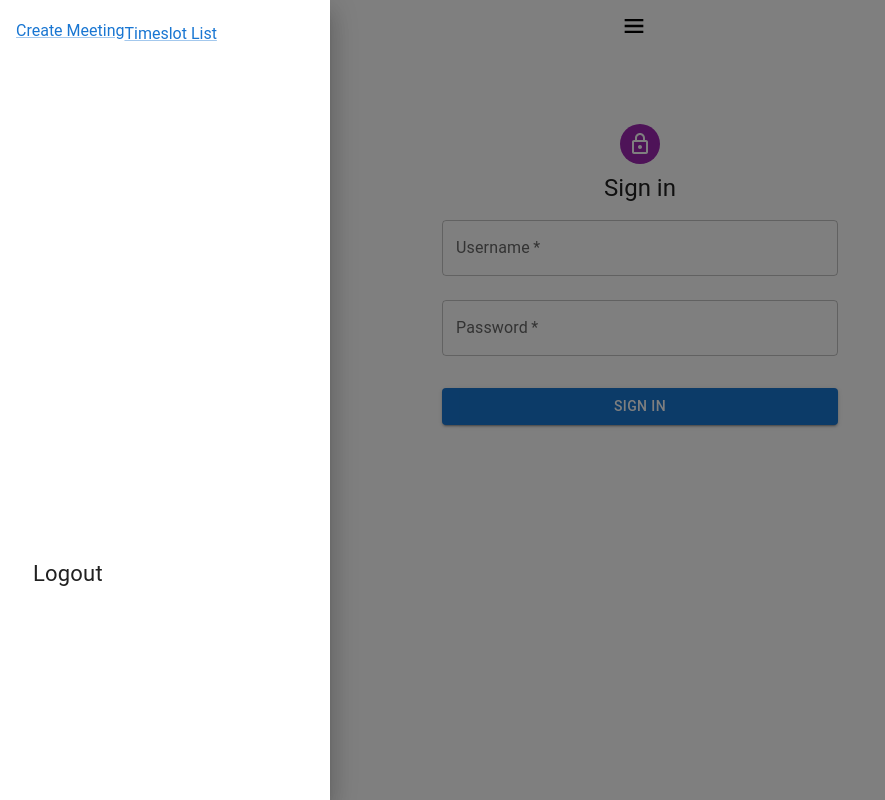
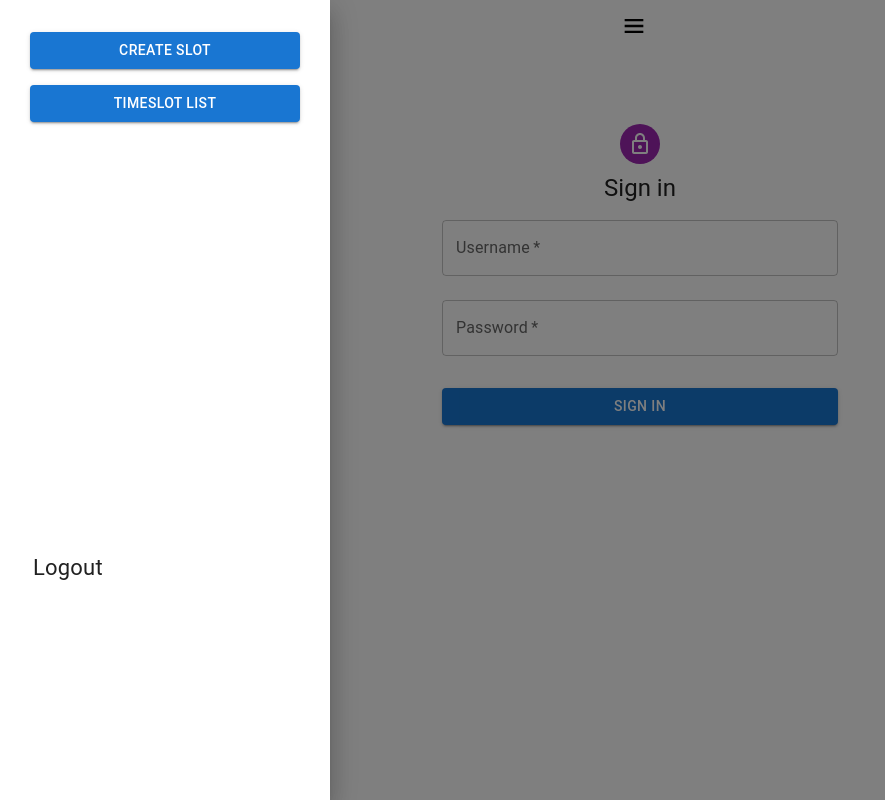
Before and after one commit to sonalib-a4/reservation_time_picker, a React (Create React App) app: page / in a window 1280 px wide. Both pictures are taken after a click on the button "Menu". Shown: the whole page, without its empty margins (0-885 px from the left). Built offline with nearby package versions, Linux system fonts and the light colour scheme.

Commit message:
SideBar buttons added

```diff
--- a/src/App.tsx
+++ b/src/App.tsx
@@ -6,6 +6,7 @@ import { Route, BrowserRouter as Router, Routes } from "react-router-dom";
 import { BrowserStorageService } from "./services/browser_storage_service";
 import { Workspace } from "./containers/Layouts/workspace";
 import Sidebar from "./containers/Components/Sidebar";
+import TimeSlot from "./containers/Layouts/TimeSlot";
 function App() {
   const loggedInUsername = BrowserStorageService.get("username");
   const loggedInUserRole = BrowserStorageService.get("role");
@@ -19,7 +20,7 @@ function App() {
             path="/"
             element={loggedInUsername === "admin" ? <Workspace /> : <Login />}
           />
-          <Route path="/workspace" element={<Workspace />} />
+          <Route path="/timeslot" element={<TimeSlot />} />
         </Routes>
       </Router>
     </div>
--- a/src/containers/Components/Sidebar.tsx
+++ b/src/containers/Components/Sidebar.tsx
@@ -1,4 +1,11 @@
-import { Box, Drawer, IconButton, Link, Typography } from "@mui/material";
+import {
+  Box,
+  Button,
+  Drawer,
+  IconButton,
+  Link,
+  Typography,
+} from "@mui/material";
 import React, { useState } from "react";
 import { BiMenu } from "react-icons/bi";
 import Workspace from "../Layouts/workspace";
@@ -8,10 +15,21 @@ import { useNavigate } from "react-router-dom";
 const Sidebar = () => {
   const [isSideBarOpen, setSideBarOpen] = useState(false);
   let navigate = useNavigate();
-  // const routeChange = () => {
-  //   let path = `newPath`;
-  //   navigate(path);
-  // };
+  let path: string;
+
+  const closeDrawer = () => {
+    setSideBarOpen(false);
+  };
+
+  const routeChange = (Routevalue: string) => {
+    if (Routevalue === "slot") {
+      path = "/";
+    } else {
+      path = "/timeslot";
+    }
+    navigate(path);
+    closeDrawer();
+  };
 
   return (
     <Box sx={{ alignItems: "start" }}>
@@ -34,22 +52,25 @@ const Sidebar = () => {
         open={isSideBarOpen}
         onClose={() => setSideBarOpen(false)}
       >
-        <Box width="330px" padding={2}>
-          <Box>
-            <Link component="button" onClick={() => <Workspace />}>
-              Create Meeting
-            </Link>
-            <Link
-              sx={{ marginTop: "2%" }}
-              component="button"
-              onClick={() => <TimeSlot />}
-            >
-              Timeslot List
-            </Link>
-          </Box>
-        </Box>
+        <Box width="330px" padding={2} />
+        <Button
+          sx={{ marginLeft: "9%", marginRight: "9%" }}
+          variant="contained"
+          component="button"
+          onClick={() => routeChange("slot")}
+        >
+          Create Slot
+        </Button>
+        <Button
+          sx={{ marginLeft: "9%", marginRight: "9%", marginTop: "5%" }}
+          variant="contained"
+          component="button"
+          onClick={() => routeChange("timeslot")}
+        >
+          Timeslot List
+        </Button>
         <Typography
-          sx={{ marginLeft: "10%", marginTop: "150%", fontSize: "22px" }}
+          sx={{ marginLeft: "10%", marginTop: "130%", fontSize: "22px" }}
         >
           Logout
         </Typography>
```
